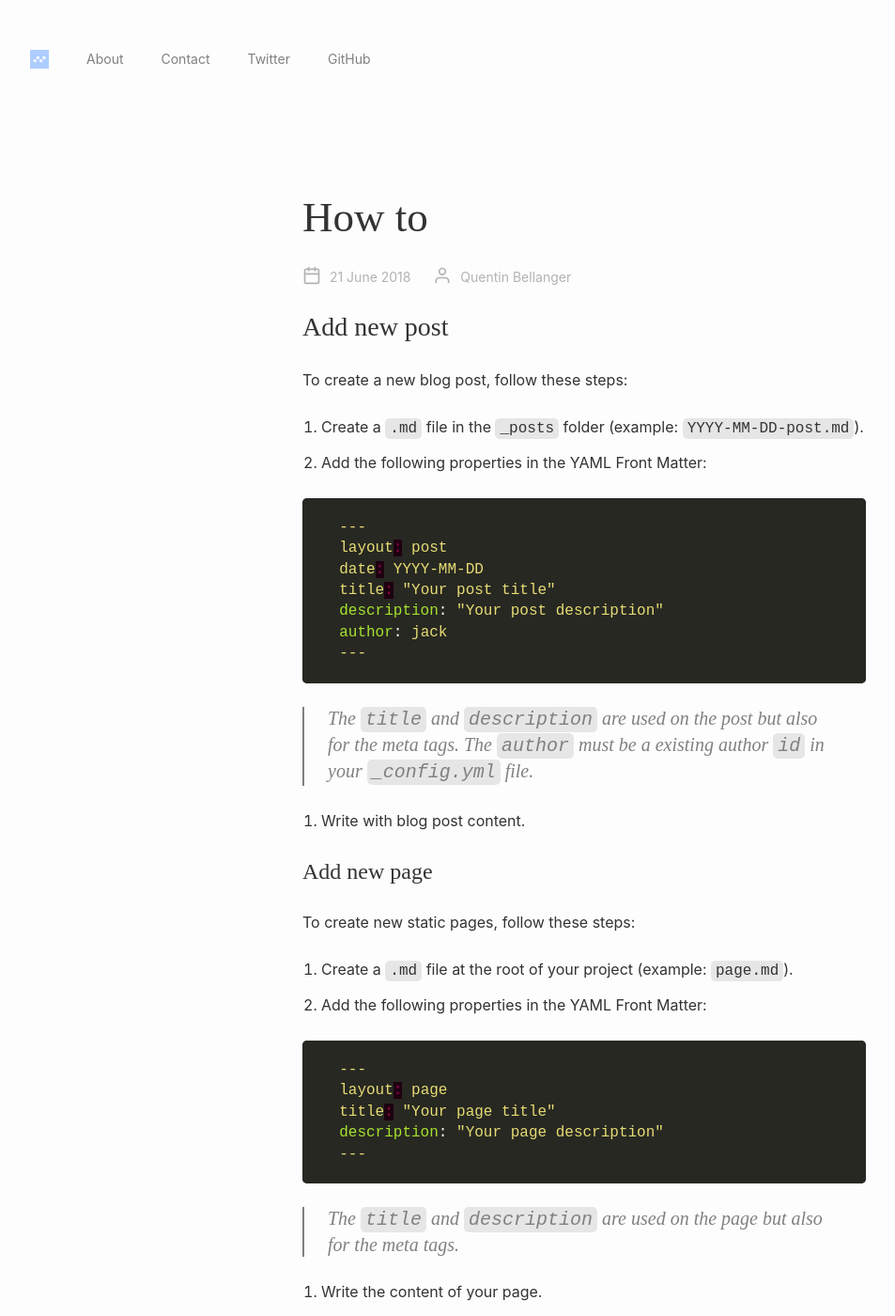
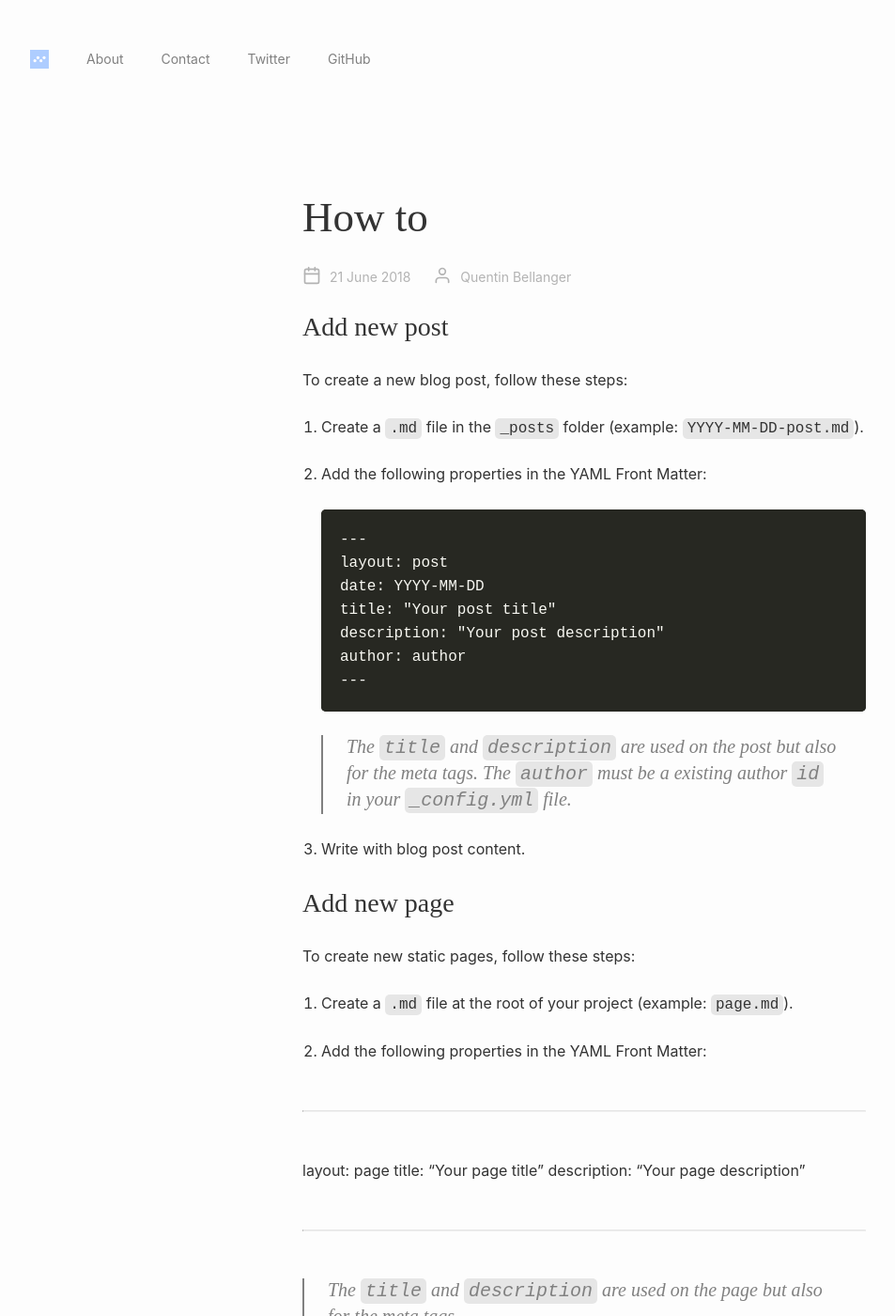
Before and after one commit to bellangerq/neige-theme, a Jekyll site: the page built from _posts/2018-06-21-how-to.markdown, in a window 1280 px wide and 1400 px high. Shown: the whole window at 94% size, without its empty margins (18-971 px from the left). Built offline with Jekyll 4.4.1, drawn with Linux system fonts in a browser that asks for light colours; our own code applies the rules of GitHub Pages for plain Markdown files.

Commit message:
Updated How To

````diff
--- a/_posts/2018-06-21-how-to.markdown
+++ b/_posts/2018-06-21-how-to.markdown
@@ -12,52 +12,54 @@
 To create a new blog post, follow these steps:
 
 1. Create a `.md` file in the `_posts` folder (example: `YYYY-MM-DD-post.md`).
+
 2. Add the following properties in the YAML Front Matter:
 
-  ```yml
-  ---
-  layout: post
-  date: YYYY-MM-DD
-  title: "Your post title"
-  description: "Your post description"
-  author: jack
-  ---
-  ```
+   ```
+   ---
+   layout: post
+   date: YYYY-MM-DD
+   title: "Your post title"
+   description: "Your post description"
+   author: author
+   ---
+   ```
 
-  > The `title` and `description` are used on the post but also for the meta tags. The `author` must be a existing author `id` in your `_config.yml` file.
+   > The `title` and `description` are used on the post but also for the meta tags. The `author` must be a existing author `id` in your `_config.yml` file.
 
 3. Write with blog post content.
 
-### Add new page
+## Add new page
 
 To create new static pages, follow these steps:
 
 1. Create a `.md` file at the root of your project (example: `page.md`).
+
 2. Add the following properties in the YAML Front Matter:
 
-  ```yml
-  ---
-  layout: page
-  title: "Your page title"
-  description: "Your page description"
-  ---
-  ```
+   ---
 
-  > The `title` and `description` are used on the page but also for the meta tags.
+   layout: page
+   title: "Your page title"
+   description: "Your page description"
 
-3. Write the content of your page.
+   ---
 
-### Add meta tags
+> The `title` and `description` are used on the page but also for the meta tags.
+
+1. Write the content of your page.
+
+## Add meta tags
 
 Meta tags for all kind of page (home, page, post and error) are already configured based on the content you're filling in `_config.yml` for the homepage and in the front-matter for the others.
 
 If you wish to modify the behavior of already existing meta tags settings or to add new ones, head over the `head.html` partial in `_includes` folder.
 
-### Edit error page
+## Edit error page
 
 Simply edit the content of the `404.md` page.
 
-### Update styles
+## Update styles
 
 All the `.scss` files are in the `_sass` folder arranged by components (header, pagination, footer...). They are called by the main stylesheet `/assets/css/style.scss`.
 
````
